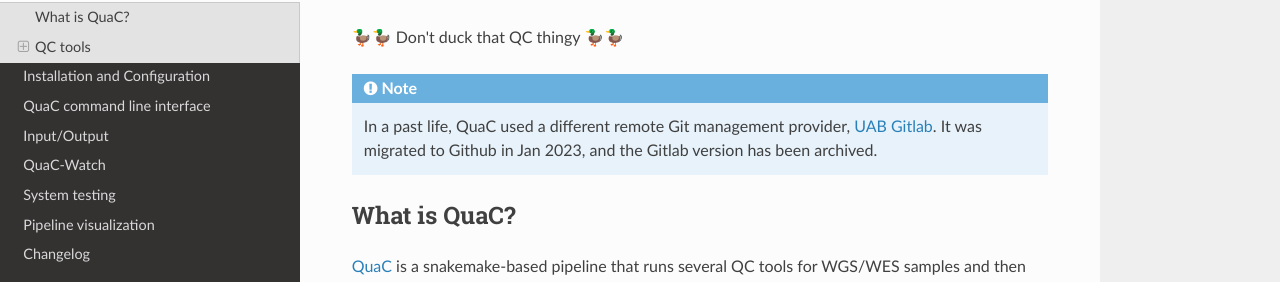
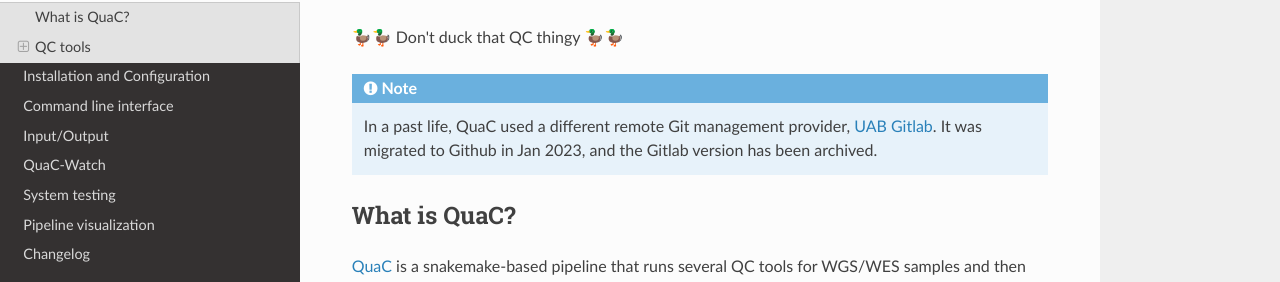
Before and after one commit to uab-cgds-worthey/quac, an MkDocs documentation site: the page built from docs/index.md, in a window 1280 px wide. Shown: the part 134-416 px from the top of the page. Built offline with MkDocs 1.6.1, drawn with Linux system fonts in a browser that asks for light colours; nearby versions of some CDN libraries.

Commit message:
updates page name

```diff
--- a/mkdocs.yaml
+++ b/mkdocs.yaml
@@ -2,7 +2,7 @@
 nav:
   - Home: index.md
   - Installation and Configuration: installation_configuration.md
-  - QuaC command line interface: quac_cli.md
+  - Command line interface: quac_cli.md
   - Input/Output: input_output.md
   - QuaC-Watch: quac_watch.md
   - System testing: system_testing.md
```
